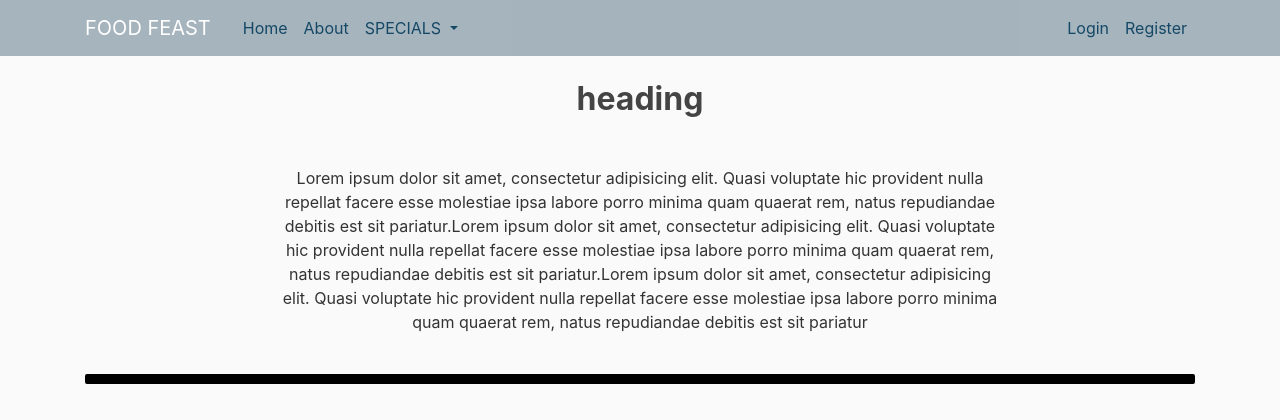
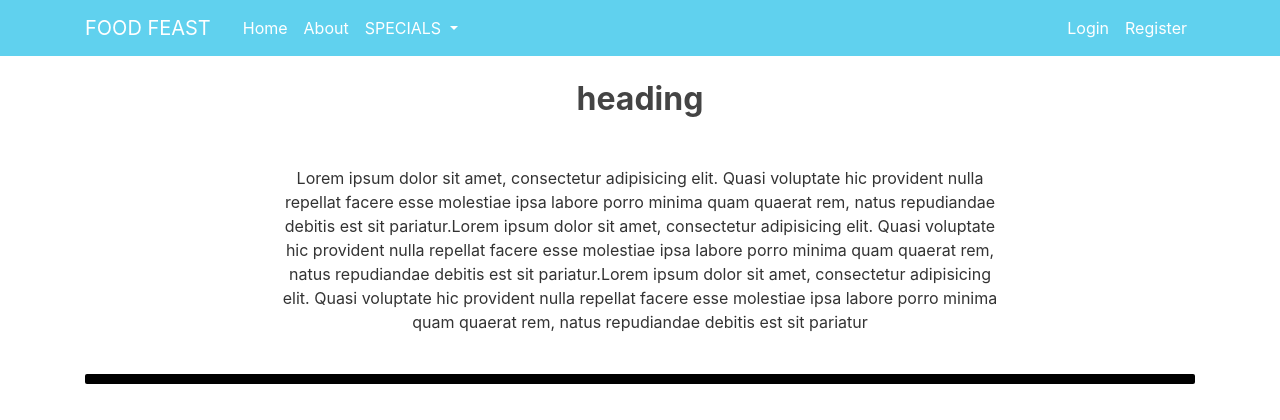
Before and after one commit to kuk-84/FoodFeast, a Django app: page / in a window 1280 px wide. Shown: the top 420 px of the page. Run offline with Django 3.2, Linux system fonts and the light colour scheme; some libraries are stand-ins or nearby versions.

Commit message:
FoodFeast

```diff
--- a/Food/blog/static/blog/main.css
+++ b/Food/blog/static/blog/main.css
@@ -1,5 +1,5 @@
 body {
-    background: #fafafa;
+    background-color: white;
     color: #333333;
     margin-top: 5rem;
   }
@@ -16,11 +16,15 @@ body {
     border-radius:2px;
   }
   .bg-steel {
-    background-color: #5f788a8a;
+    background-color: #13bbe6ab !important;
+  }
+  .bg-steel.scrolled{
+    background-color: black !important;
   }
 
   .site-header .navbar-nav .nav-link {
-    color: #144866;
+    color: white;
+
   }
 
   .site-header .navbar-nav .nav-link:hover {
--- a/Food/blog/templates/blog/base.html
+++ b/Food/blog/templates/blog/base.html
@@ -9,9 +9,9 @@
     <link  rel="stylesheet" type="text/css" href="{% static 'blog/main.css' %}">
     <title>Document</title>
 </head>
-<body>
+<body class="has-bg-img" >
     <header class="site-header">
-        <nav class="navbar navbar-expand-md navbar-dark bg-steel fixed-top">
+        <nav class="navbar navbar-expand-md navbar-dark bg-steel bg-steel.scrolled fixed-top">
           <div class="container">
             <a class="navbar-brand mr-4" href="{% url 'blog-home' %}">FOOD FEAST</a>
             <button class="navbar-toggler" type="button" data-toggle="collapse" data-target="#navbarToggle" aria-controls="navbarToggle" aria-expanded="false" aria-label="Toggle navigation">
@@ -270,5 +270,11 @@
     <script src="https://code.jquery.com/jquery-3.2.1.slim.min.js" integrity="sha384-KJ3o2DKtIkvYIK3UENzmM7KCkRr/rE9/Qpg6aAZGJwFDMVNA/GpGFF93hXpG5KkN" crossorigin="anonymous"></script>
     <script src="https://cdnjs.cloudflare.com/ajax/libs/popper.js/1.12.9/umd/popper.min.js" integrity="sha384-ApNbgh9B+Y1QKtv3Rn7W3mgPxhU9K/ScQsAP7hUibX39j7fakFPskvXusvfa0b4Q" crossorigin="anonymous"></script>
     <script src="https://maxcdn.bootstrapcdn.com/bootstrap/4.0.0/js/bootstrap.min.js" integrity="sha384-JZR6Spejh4U02d8jOt6vLEHfe/JQGiRRSQQxSfFWpi1MquVdAyjUar5+76PVCmYl" crossorigin="anonymous"></script>
+    <script>
+        $(window).scroll(function(){
+            $('nav').toggleClass('scrolled',$(this).scrollTop()>200);
+        });
+    </script>
+
 </body>
 </html>
```
